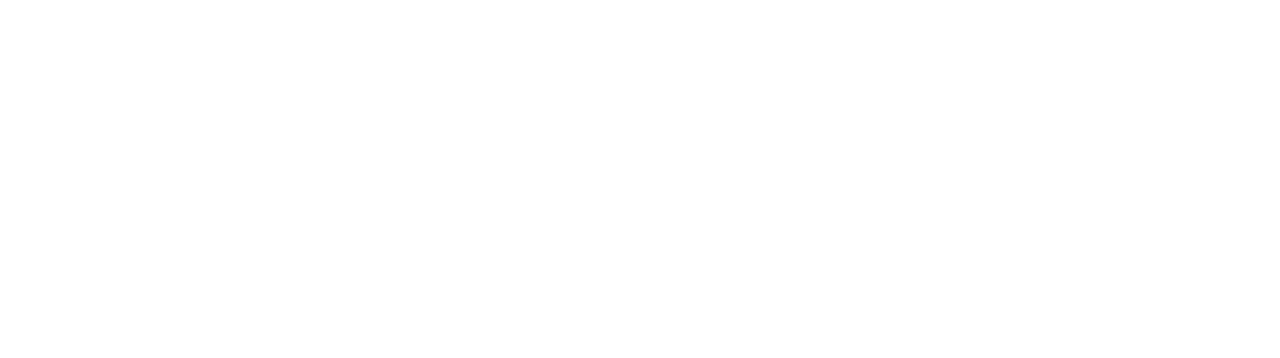
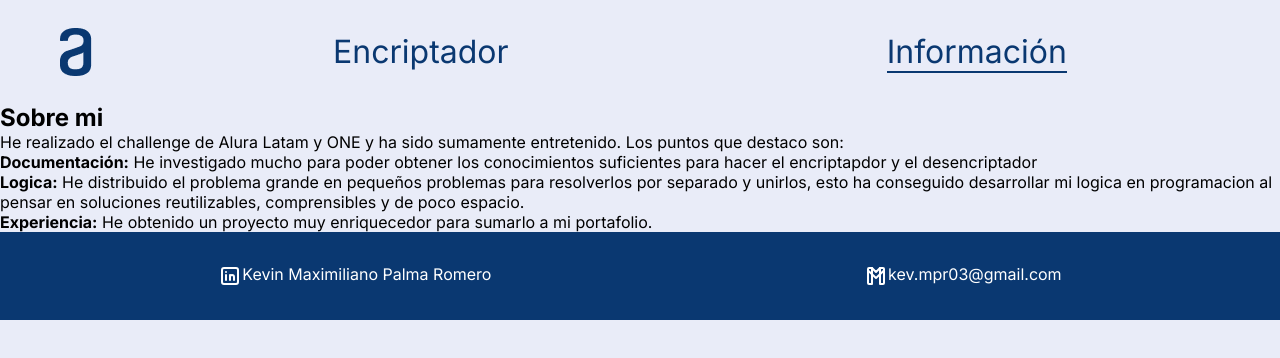
Before and after one commit to kevmpr/encriptadorONE, a plain HTML site: page pages/informacion.html in a window 1280 px wide. Drawn offline with nearby package versions, Linux system fonts and the light colour scheme.

Commit message:
validacion del input y enlaces para el footer

```diff
--- a/index.html
+++ b/index.html
@@ -8,6 +8,7 @@
             href="https://fonts.googleapis.com/css2?family=Material+Symbols+Outlined:opsz,wght,FILL,GRAD@20,400,0,0"
         />
         <link rel="stylesheet" href="./styles/style.css" />
+        <link rel="shortcut icon" href="./assets/logoEncriptador.png.png" type="image/x-icon">
         <title>Encriptador de Texto</title>
     </head>
     <body>
@@ -19,7 +20,7 @@
 
             <nav class="header__nav">
                 <li class="nav__li">
-                    <a href="./index.html" class="nav__li__link">Encriptador</a>
+                    <a href="./index.html" class="nav__li__link nav__li__link-active">Encriptador</a>
                 </li>
                 <li class="nav__li">
                     <a href="./pages/informacion.html" class="nav__li__link"
@@ -38,9 +39,9 @@
                 ></textarea>
 
                 <div class="main__encrypt__action">
-                    <p class="encrypt__action__info">
+                    <p class="encrypt__action__info" id='warningText'>
                         <span class="material-symbols-outlined"> info </span
-                        >Solo letras minúsculas y sin acentos
+                        >Solo letras minúsculas, sin acentos ni caracteres especiales
                     </p>
 
                     <div class="encrypt__action__buttons">
@@ -68,7 +69,16 @@
         </main>
 
         <footer class="footer">
-            <p>Kevin Maximiliano Palma Romero - 21 años</p>
+            <div class="footer__link">
+                <svg  xmlns="http://www.w3.org/2000/svg"  width="24"  height="24"  viewBox="0 0 24 24"  fill="none"  stroke="currentColor"  stroke-width="2"  stroke-linecap="round"  stroke-linejoin="round"  class="icon icon-tabler icons-tabler-outline icon-tabler-brand-linkedin"><path stroke="none" d="M0 0h24v24H0z" fill="none"/><path d="M4 4m0 2a2 2 0 0 1 2 -2h12a2 2 0 0 1 2 2v12a2 2 0 0 1 -2 2h-12a2 2 0 0 1 -2 -2z" /><path d="M8 11l0 5" /><path d="M8 8l0 .01" /><path d="M12 16l0 -5" /><path d="M16 16v-3a2 2 0 0 0 -4 0" /></svg>
+
+                <a class="footer__link__a" href="www.linkedin.com/in/kevin-maximiliano-palma-romero" target="_blank">Kevin Maximiliano Palma Romero</a>
+            </div>
+
+            <div class="footer__link">
+                <svg  xmlns="http://www.w3.org/2000/svg"  width="24"  height="24"  viewBox="0 0 24 24"  fill="none"  stroke="currentColor"  stroke-width="2"  stroke-linecap="round"  stroke-linejoin="round"  class="icon icon-tabler icons-tabler-outline icon-tabler-brand-gmail"><path stroke="none" d="M0 0h24v24H0z" fill="none"/><path d="M16 20h3a1 1 0 0 0 1 -1v-14a1 1 0 0 0 -1 -1h-3v16z" /><path d="M5 20h3v-16h-3a1 1 0 0 0 -1 1v14a1 1 0 0 0 1 1z" /><path d="M16 4l-4 4l-4 -4" /><path d="M4 6.5l8 7.5l8 -7.5" /></svg>
+                <a class="footer__link__a" href="mailto:kev.mpr03@gmail.com?subject=Oferta Laboral" target="_blank">kev.mpr03@gmail.com</a>
+            </div>
         </footer>
         <script src="./js/main.js"></script>
     </body>
--- a/pages/informacion.html
+++ b/pages/informacion.html
@@ -0,0 +1,77 @@
+<!DOCTYPE html>
+<html lang="en">
+    <head>
+        <meta charset="UTF-8" />
+        <meta name="viewport" content="width=device-width, initial-scale=1.0" />
+        <link
+            rel="stylesheet"
+            href="https://fonts.googleapis.com/css2?family=Material+Symbols+Outlined:opsz,wght,FILL,GRAD@20,400,0,0"
+        />
+        <link rel="stylesheet" href="../styles/style.css" />
+        <link
+            rel="shortcut icon"
+            href="../assets/logoEncriptador.png.png"
+            type="image/x-icon"
+        />
+        <title>Encriptador de Texto</title>
+    </head>
+    <body>
+        <header class="header">
+            <img
+                src="../assets/logoEncriptador.png.png"
+                alt="logo del sitio web"
+            />
+
+            <nav class="header__nav">
+                <li class="nav__li">
+                    <a href="../index.html" class="nav__li__link"
+                        >Encriptador</a
+                    >
+                </li>
+                <li class="nav__li">
+                    <a
+                        href="./informacion.html"
+                        class="nav__li__link nav__li__link-active"
+                        >Información</a
+                    >
+                </li>
+            </nav>
+        </header>
+
+        <main class="main">
+            <article>
+                <h1>Sobre mi</h1>
+                <p>
+                    He realizado el challenge de Alura Latam y ONE y ha sido
+                    sumamente entretenido. Los puntos que destaco son:
+                </p>
+                <ul>
+                    <li>
+                        <strong>Documentación:</strong> He investigado mucho
+                        para poder obtener los conocimientos suficientes para
+                        hacer el encriptapdor y el desencriptador
+                    </li>
+                    <li>
+                        <strong>Logica:</strong> He distribuido el problema grande en pequeños problemas para resolverlos por separado y unirlos, esto ha conseguido desarrollar mi logica en programacion al pensar en soluciones reutilizables, comprensibles y de poco espacio.
+                    </li>
+                    <li>
+                        <strong>Experiencia:</strong> He obtenido un proyecto muy enriquecedor para sumarlo a mi portafolio.
+                    </li>
+                </ul>
+            </article>
+        </main>
+
+        <footer class="footer">
+            <div class="footer__link">
+                <svg  xmlns="http://www.w3.org/2000/svg"  width="24"  height="24"  viewBox="0 0 24 24"  fill="none"  stroke="currentColor"  stroke-width="2"  stroke-linecap="round"  stroke-linejoin="round"  class="icon icon-tabler icons-tabler-outline icon-tabler-brand-linkedin"><path stroke="none" d="M0 0h24v24H0z" fill="none"/><path d="M4 4m0 2a2 2 0 0 1 2 -2h12a2 2 0 0 1 2 2v12a2 2 0 0 1 -2 2h-12a2 2 0 0 1 -2 -2z" /><path d="M8 11l0 5" /><path d="M8 8l0 .01" /><path d="M12 16l0 -5" /><path d="M16 16v-3a2 2 0 0 0 -4 0" /></svg>
+
+                <a class="footer__link__a" href="www.linkedin.com/in/kevin-maximiliano-palma-romero" target="_blank">Kevin Maximiliano Palma Romero</a>
+            </div>
+
+            <div class="footer__link">
+                <svg  xmlns="http://www.w3.org/2000/svg"  width="24"  height="24"  viewBox="0 0 24 24"  fill="none"  stroke="currentColor"  stroke-width="2"  stroke-linecap="round"  stroke-linejoin="round"  class="icon icon-tabler icons-tabler-outline icon-tabler-brand-gmail"><path stroke="none" d="M0 0h24v24H0z" fill="none"/><path d="M16 20h3a1 1 0 0 0 1 -1v-14a1 1 0 0 0 -1 -1h-3v16z" /><path d="M5 20h3v-16h-3a1 1 0 0 0 -1 1v14a1 1 0 0 0 1 1z" /><path d="M16 4l-4 4l-4 -4" /><path d="M4 6.5l8 7.5l8 -7.5" /></svg>
+                <a class="footer__link__a" href="mailto:kev.mpr03@gmail.com?subject=Oferta Laboral" target="_blank">kev.mpr03@gmail.com</a>
+            </div>
+        </footer>
+    </body>
+</html>
--- a/styles/style.css
+++ b/styles/style.css
@@ -63,6 +63,11 @@ body {
     animation-duration: 200ms;
     animation-timing-function: ease-in;
     animation-fill-mode: forwards;
+}
+
+.nav__li__link-active{
+    color: var(--dark-blue);
+    border-bottom: 2px solid var(--dark-blue);
 }
 
 .main {
@@ -172,15 +177,34 @@ body {
 }
 
 .message__textEncrypted {
+    width: 100%;
+    height: 40vh;
+    border: none;
     font-size: var(--font-size-input);
+    resize: none;
+}
+
+.message__textEncrypted:focus {
+    outline: none;
 }
 
 .footer {
     padding: 2rem;
     display: flex;
-    justify-content: center;
+    justify-content: space-around;
+    align-items: center;
     background-color: var(--dark-blue);
     color: var(--white);
+}
+
+.footer__link{
+    display:flex;
+    flex-direction: row;
+}
+
+.footer__link__a{
+    color: var(--white);
+    text-decoration: none;;
 }
 
 @media (min-width: 768px) {
```
Also changed, not shown: js/main.js (+31 -7 lines).
